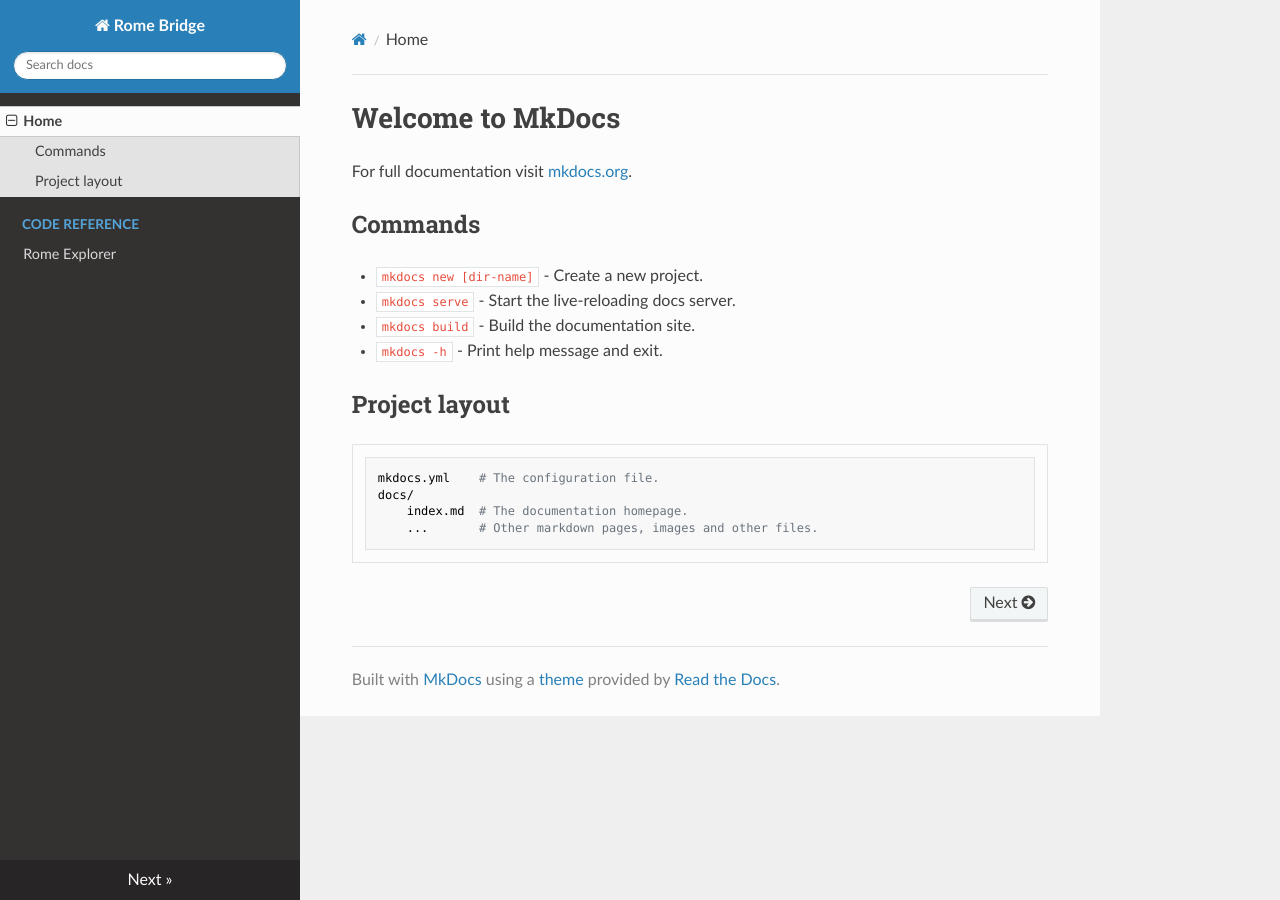
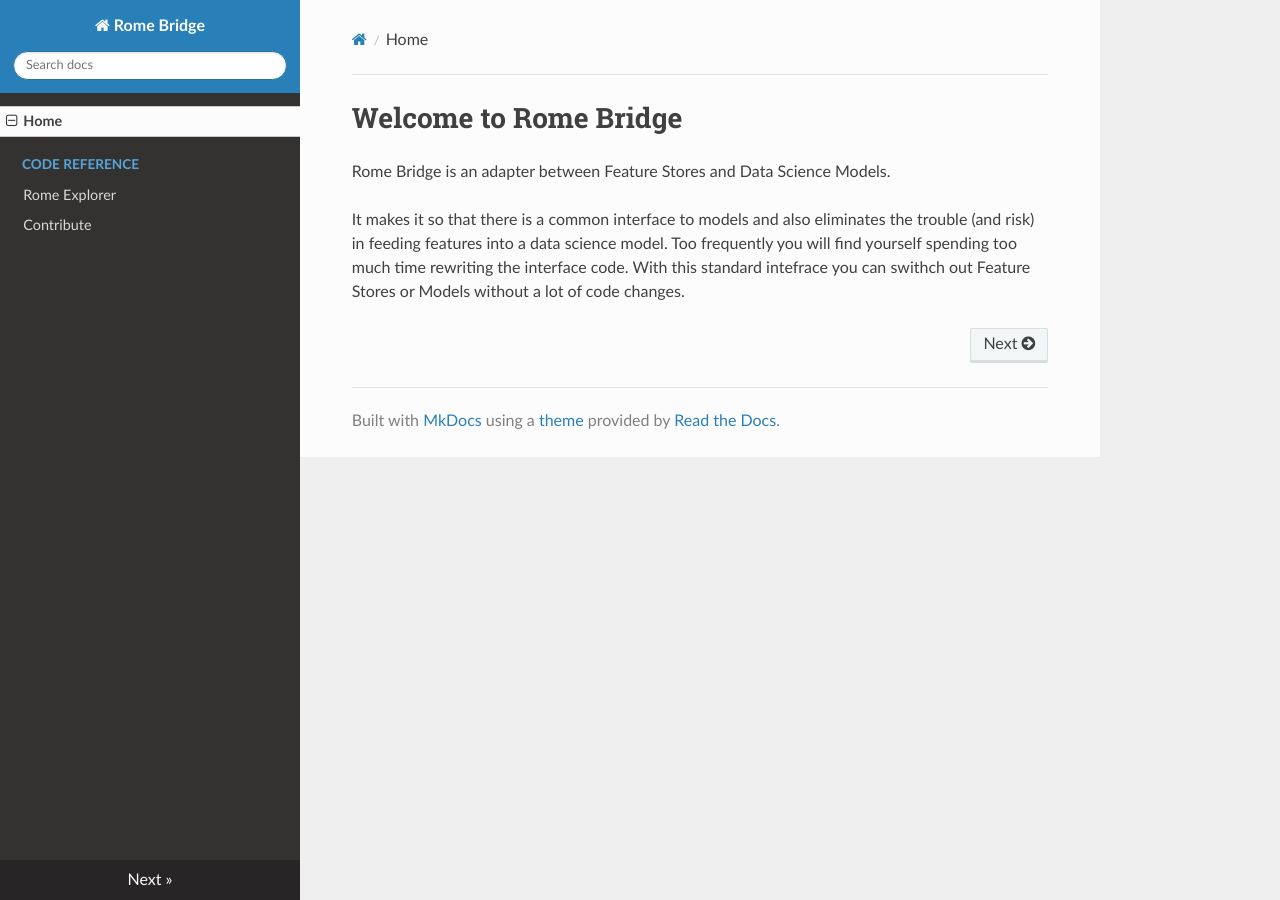
Before and after one commit to methodical-company/rome, an MkDocs documentation site: the page built from docs/index.md, in a window 1280 px wide. Built offline with MkDocs 1.6.1, drawn with Linux system fonts in a browser that asks for light colours; nearby versions of some CDN libraries.

Commit message:
go for it

```diff
--- a/docs/index.md
+++ b/docs/index.md
@@ -1,17 +1,5 @@
-# Welcome to MkDocs
+# Welcome to Rome Bridge
 
-For full documentation visit [mkdocs.org](https://www.mkdocs.org).
+Rome Bridge is an adapter between Feature Stores and Data Science Models.
 
-## Commands
-
-* `mkdocs new [dir-name]` - Create a new project.
-* `mkdocs serve` - Start the live-reloading docs server.
-* `mkdocs build` - Build the documentation site.
-* `mkdocs -h` - Print help message and exit.
-
-## Project layout
-
-    mkdocs.yml    # The configuration file.
-    docs/
-        index.md  # The documentation homepage.
-        ...       # Other markdown pages, images and other files.
+It makes it so that there is a common interface to models and also eliminates the trouble (and risk) in feeding features into a data science model. Too frequently you will find yourself spending too much time rewriting the interface code. With this standard intefrace you can swithch out Feature Stores or Models without a lot of code changes.
--- a/mkdocs.yml
+++ b/mkdocs.yml
@@ -15,3 +15,4 @@
     - Home: index.md
     - Code Reference:
         - Rome Explorer: explorer-reference.md
+    - Contribute: Contribute.md
```
Also changed, not shown: docs/Contribute.md (added, +32 -0 lines), 2 other files.
